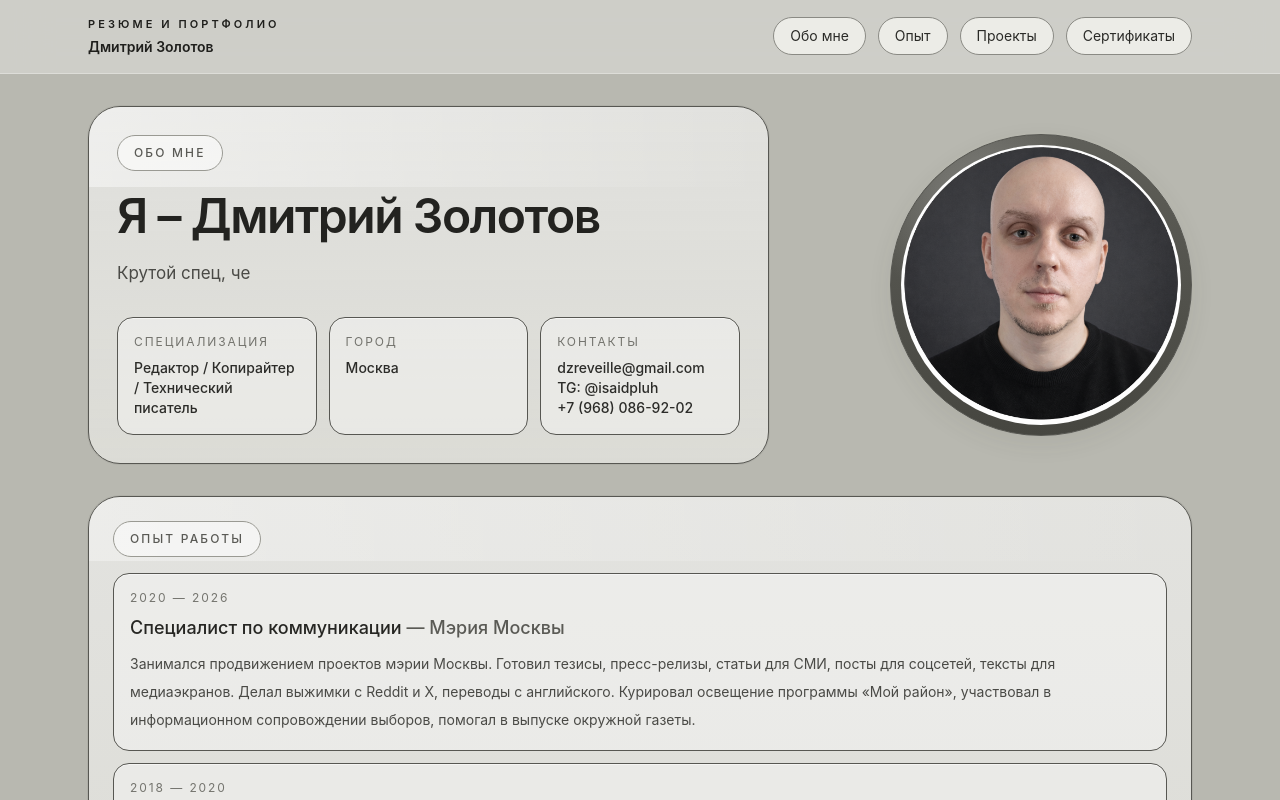
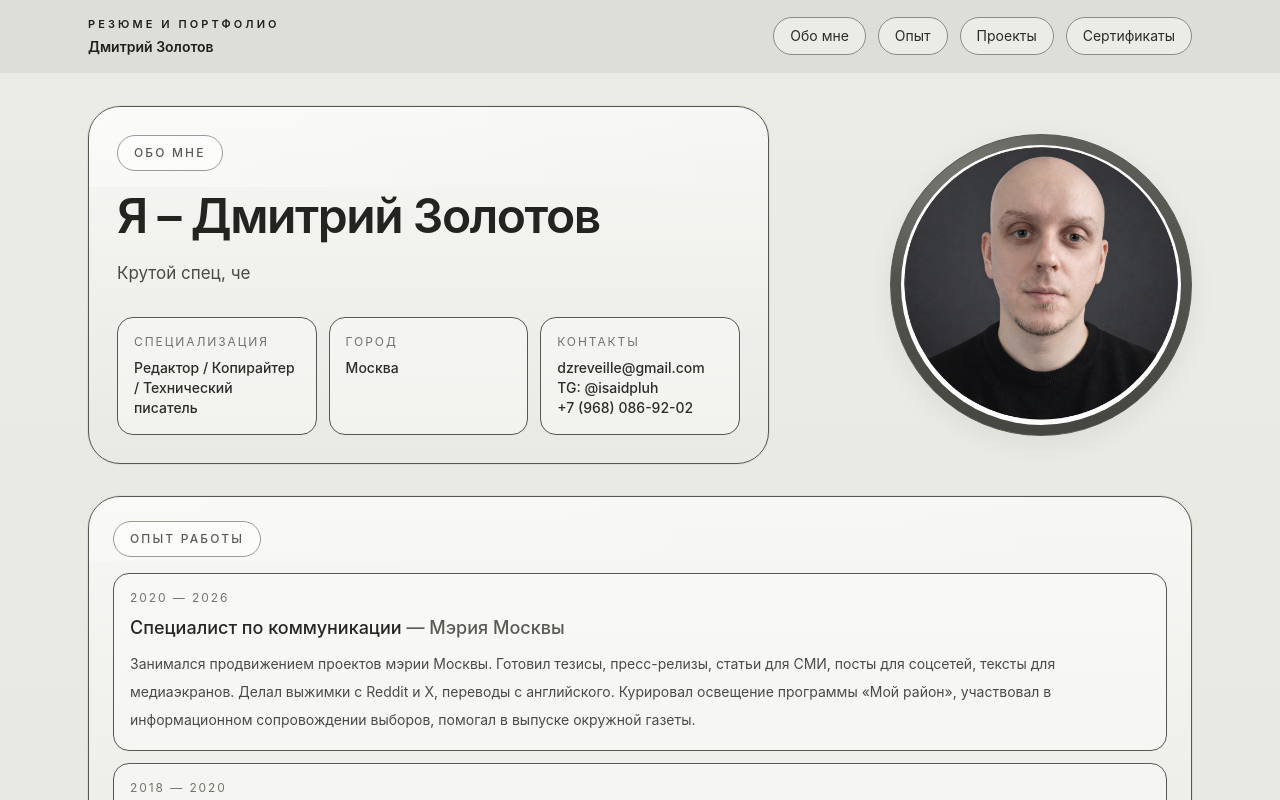
Before and after one commit to dzreveille-sudo/cvdmitriz, a React (Vite) app: page / in a window 1280 px wide. Shown: the top 800 px of the page. Built offline with nearby package versions, Linux system fonts and the light colour scheme.

Commit message:
Update App.jsx

```diff
--- a/src/App.jsx
+++ b/src/App.jsx
@@ -144,7 +144,7 @@ useEffect(() => {
 ];
 
   return (
-    <div className="min-h-screen bg-[#b8b8b0] text-[#2a2a27]">
+    <div className="min-h-screen bg-[#e7e7e2] bg-[linear-gradient(180deg,_#ecece7_0%,_#e2e2dc_100%)] text-[#2a2a27]">
       <header className="sticky top-0 z-40 border-b border-white/30 bg-[#d8d8d3]/70 backdrop-blur-xl">
         <nav className="mx-auto flex max-w-6xl items-center justify-between px-6 py-4">
           <div>
```
